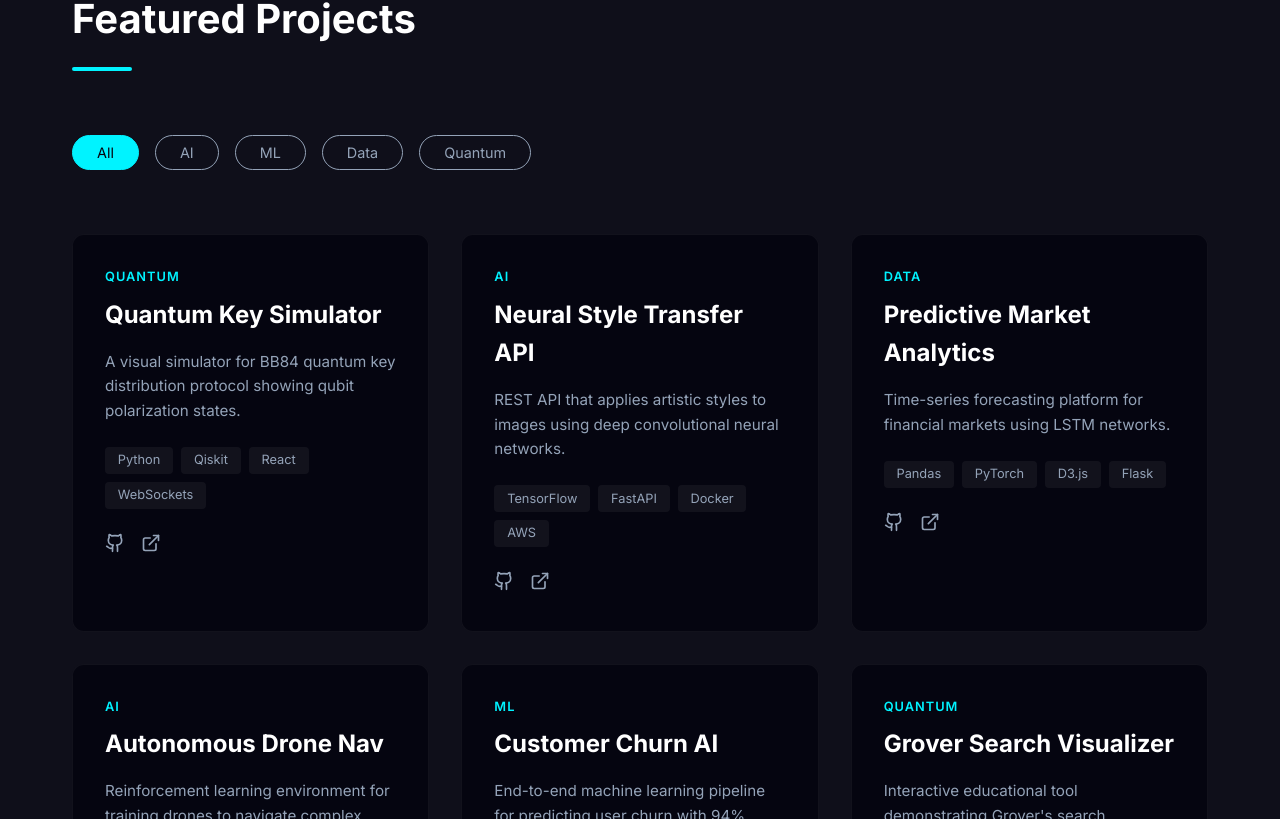
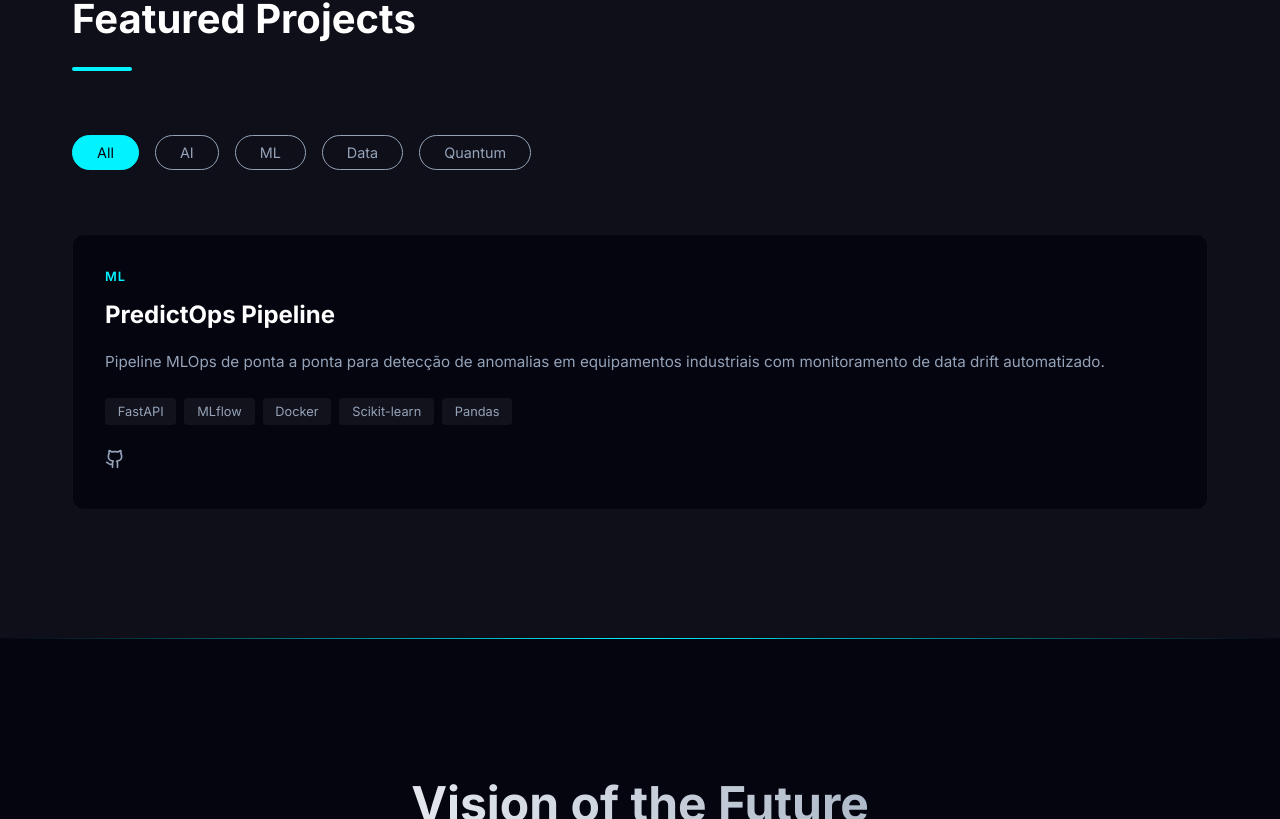
Before and after one commit to JeffersonSNog/meuPortfolio, a React (Vite) app: page / in a window 1280 px wide. Shown: the part 2928-3747 px from the top of the page. Built offline with nearby package versions, Linux system fonts and the light colour scheme.

Commit message:
feat: atualiza projeto em destaque para PredictOps Pipeline

```diff
--- a/src/components/Projects.jsx
+++ b/src/components/Projects.jsx
@@ -11,51 +11,11 @@ const Projects = () => {
     const projectsData = [
         {
             id: 1,
-            title: t('projects.p1_title'),
-            category: 'Quantum',
-            description: t('projects.p1_desc'),
-            tech: ['Python', 'Qiskit', 'React', 'WebSockets'],
-            links: { github: 'https://github.com/JeffersonSNog', demo: '#' }
-        },
-        {
-            id: 2,
-            title: t('projects.p2_title'),
-            category: 'AI',
-            description: t('projects.p2_desc'),
-            tech: ['TensorFlow', 'FastAPI', 'Docker', 'AWS'],
-            links: { github: 'https://github.com/JeffersonSNog', demo: '#' }
-        },
-        {
-            id: 3,
-            title: t('projects.p3_title'),
-            category: 'Data',
-            description: t('projects.p3_desc'),
-            tech: ['Pandas', 'PyTorch', 'D3.js', 'Flask'],
-            links: { github: 'https://github.com/JeffersonSNog', demo: '#' }
-        },
-        {
-            id: 4,
-            title: t('projects.p4_title'),
-            category: 'AI',
-            description: t('projects.p4_desc'),
-            tech: ['Unity', 'C#', 'ML-Agents', 'Python'],
-            links: { github: 'https://github.com/JeffersonSNog', video: '#' }
-        },
-        {
-            id: 5,
-            title: t('projects.p5_title'),
+            title: 'PredictOps Pipeline',
             category: 'ML',
-            description: t('projects.p5_desc'),
-            tech: ['Scikit-learn', 'XGBoost', 'Streamlit'],
-            links: { github: 'https://github.com/JeffersonSNog', demo: '#' }
-        },
-        {
-            id: 6,
-            title: t('projects.p6_title'),
-            category: 'Quantum',
-            description: t('projects.p6_desc'),
-            tech: ['React', 'D3.js', 'Quantumjs'],
-            links: { github: 'https://github.com/JeffersonSNog', demo: '#' }
+            description: 'Pipeline MLOps de ponta a ponta para detecção de anomalias em equipamentos industriais com monitoramento de data drift automatizado.',
+            tech: ['FastAPI', 'MLflow', 'Docker', 'Scikit-learn', 'Pandas'],
+            links: { github: 'https://github.com/JeffersonSNog/meuPortfolio' }
         }
     ];
 
```
